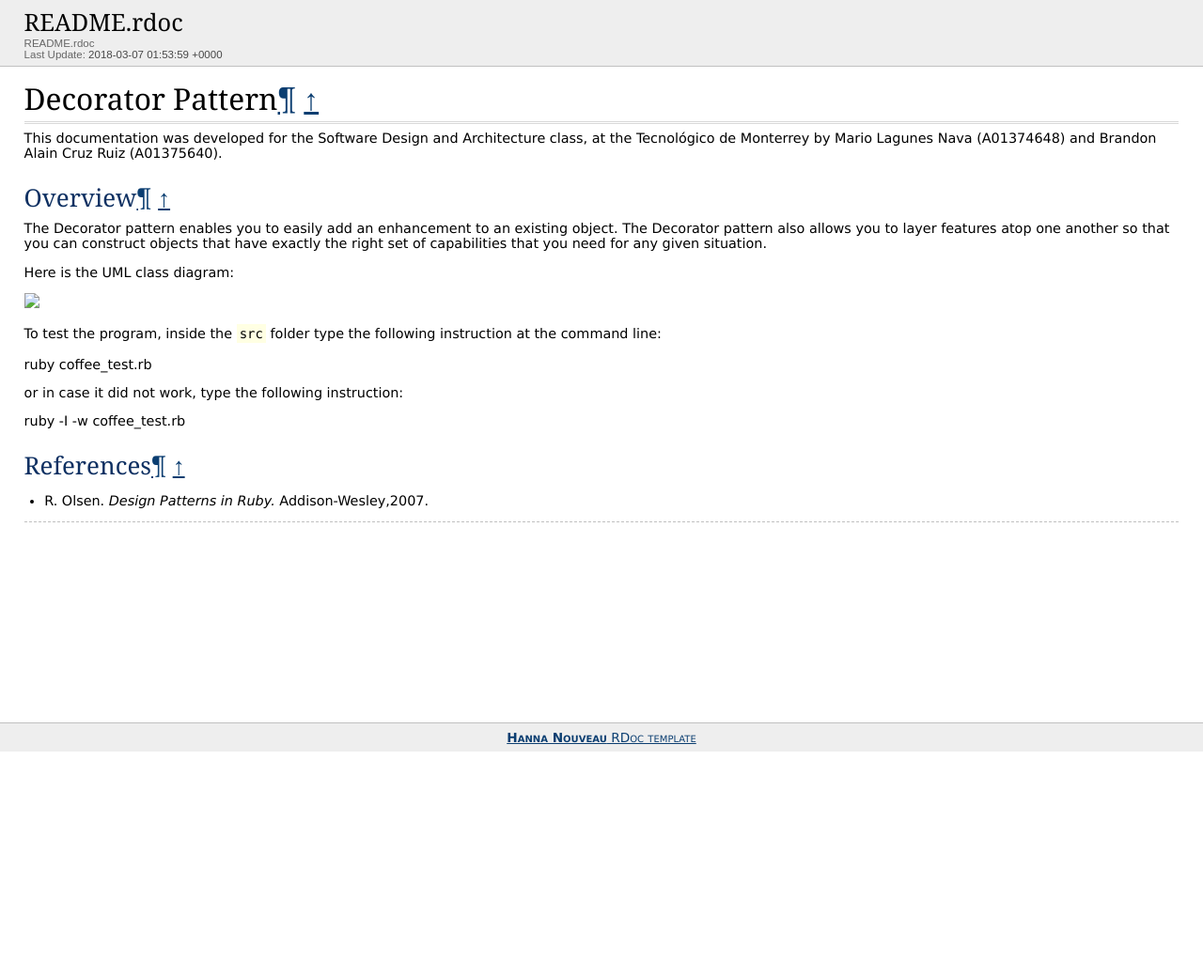
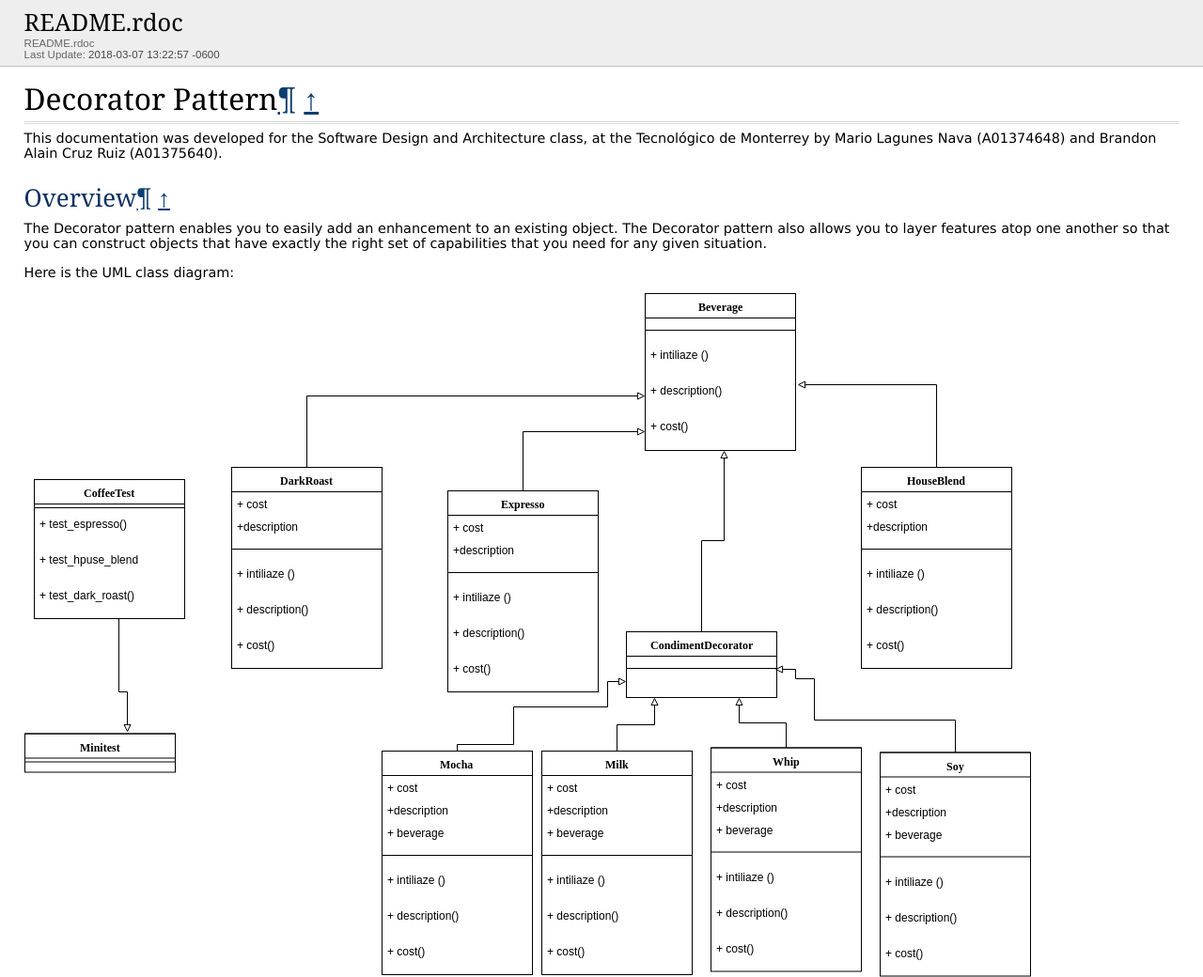
Before and after one commit to Enocruz/SWArchitectureClass, a plain HTML site: page decorator/doc/files/README_rdoc.html in a window 1280 px wide. Shown: the top 1040 px of the page at 94% size. Before the commit the page ends 800 px from the top, so only its background shows below. Drawn offline with Linux system fonts and the light colour scheme.

Commit message:
UML Diagram

```diff
--- a/decorator/doc/files/README_rdoc.html
+++ b/decorator/doc/files/README_rdoc.html
@@ -30,7 +30,7 @@ README.rdoc
 </div>
 <div class='last-update'>
 Last Update:
-<span class='datetime'>2018-03-07 01:53:59 +0000</span>
+<span class='datetime'>2018-03-07 13:22:57 -0600</span>
 </div>
 </div>
 <div id='content'>
@@ -51,7 +51,7 @@ right set of capabilities that you need for any given situation.</p>
 
 <p>Here is the UML class diagram:</p>
 
-<p><img src="img/"></p>
+<p><img src="img/decorator_uml.png"></p>
 
 <p>To test the program, inside the <code>src</code> folder type the following
 instruction at the command line:</p>
```
Also changed, not shown: decorator/doc/files/src/coffee_rb.html (+1 -1 lines), decorator/doc/files/src/coffee_test_rb.html (+1 -1 lines), decorator/doc/files/img/decorator_uml.png (added), decorator/img/decorator_uml.png (added), 2 other files.
